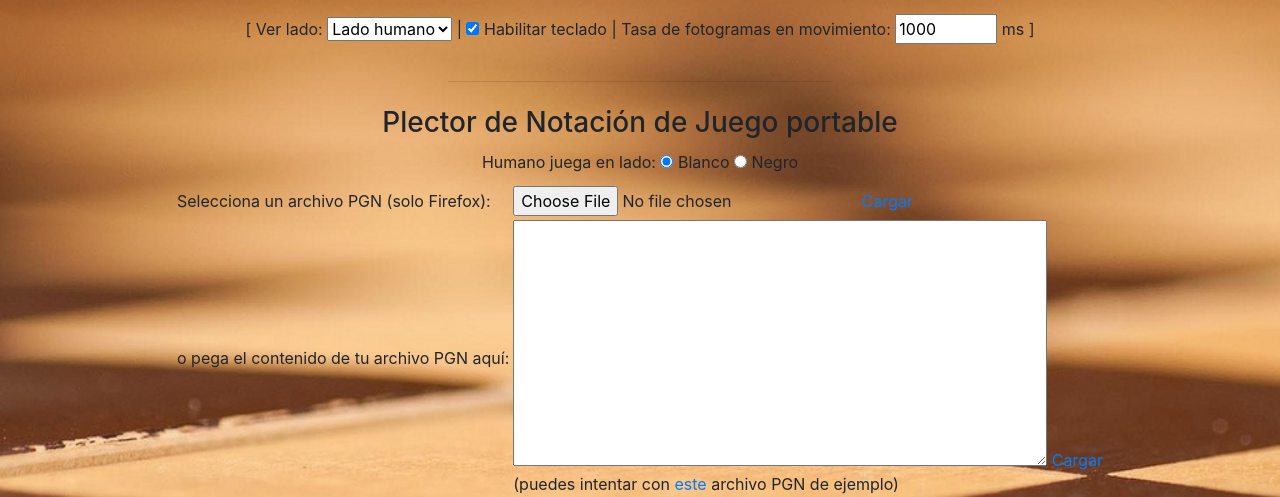
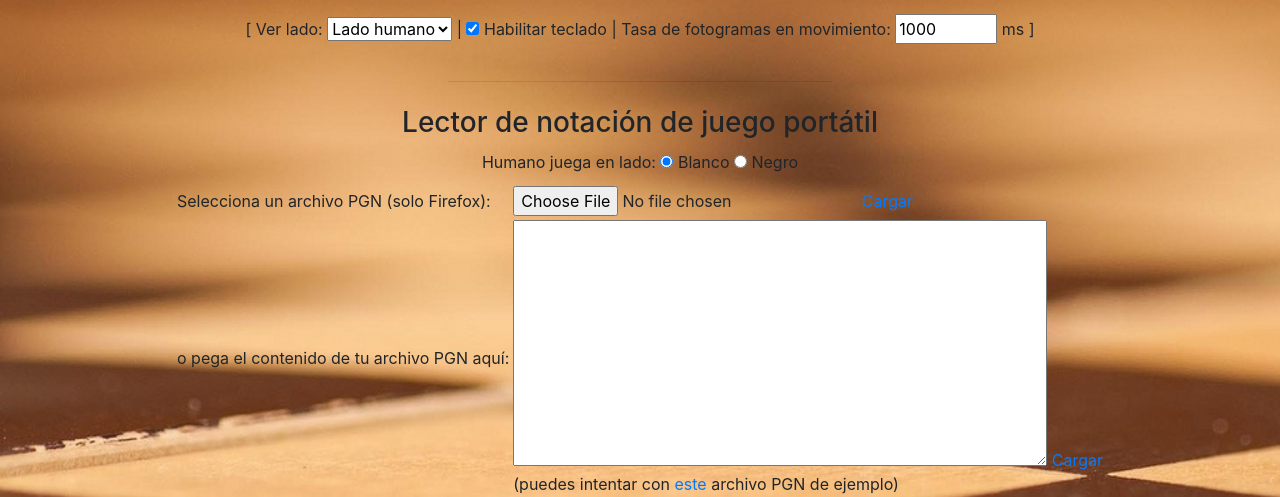
Before and after one commit to IvaGallegos/chess_web, a Django app: page /tablero/ in a window 1280 px wide. Shown: the part 943-1440 px from the top of the page. Run offline with Django 4.2, Linux system fonts and the light colour scheme.

Commit message:
cambios menores

```diff
--- a/chessproject/chessapp/templates/chessapp/tablero.html
+++ b/chessproject/chessapp/templates/chessapp/tablero.html
@@ -216,7 +216,7 @@ body {
 <p style="text-align:center;">[&nbsp;Ver lado: <select onchange="chess.setSide(this.selectedIndex);" name="selSide"><option>Blanco</option><option>Negro</option><option selected>Lado humano</option></select> | <input id="useKeybAsk" name="KeybCtrl" type="checkbox" onclick="chess.useKeyboard(this.checked);" checked /> <label for="useKeybAsk">Habilitar teclado</label> | Tasa de fotogramas en movimiento: <input type="text" name="frameRateCtrl" value="1000" size="5" onchange="var nMs=new Number(this.value);if(!isNaN(nMs)&&nMs>0){chess.setFrameRate(nMs);}" /> ms&nbsp;]</p>
 </form>
 <hr />
-<h3 style="text-align:center;">Plector de Notación de Juego portable</h3>
+<h3 style="text-align:center;">Lector de notación de juego portátil</h3>
 <form name="chessCtrl3" onsubmit="return(false);">
 <table id="pgnTable">
 <tbody>
```
